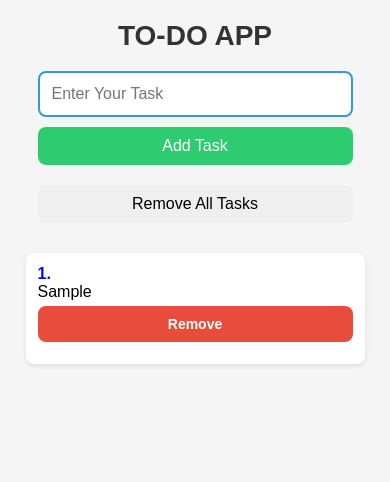
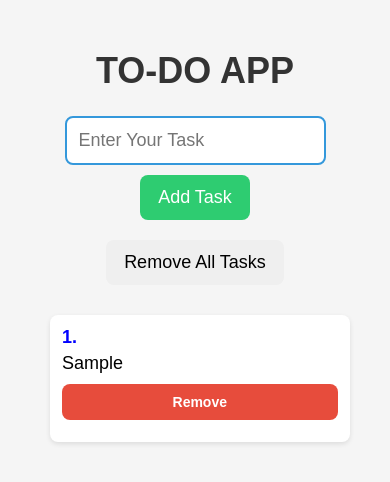
Before and after one commit to tauhidsaif/todo-app, a plain HTML site: page index.html in a window 390 px wide. Both pictures are taken after typing "Sample" into the empty fields and a click on the button "Add Task". Drawn offline with Linux system fonts and the light colour scheme.

Commit message:
Update practice.css

```diff
--- a/practice.css
+++ b/practice.css
@@ -4,12 +4,6 @@ body {
     background-color: #f5f5f5;
     text-align: center;
     margin: 50px;
-}
-
-@media (max-width: 768px) {
-    body {
-        margin: 20px;
-    }
 }
 
 /* Heading */
@@ -152,41 +146,50 @@ li:hover {
     transform: translateX(-50%) translateY(5px);
 }
 
-/* Mobile Responsiveness */
-@media (max-width: 768px) {
-    h1 {
-        font-size: 28px;
+/* Mobile Responsive Fix */
+@media (max-width: 600px) {
+    /* Ensure tasks are properly formatted and wrapped */
+    li {
+        width: 95%; /* Makes sure the task container fits the screen */
+        word-wrap: break-word;
+        overflow-wrap: break-word;
+        white-space: normal;
+        text-align: left;
     }
 
-    #taskInput {
-        width: 90%;
-        font-size: 16px;
+    /* Fix number and text alignment */
+    .task-content {
+        display: flex;
+        flex-direction: column; /* Stacks number and text on smaller screens */
+        align-items: flex-start;
+        gap: 5px;
     }
 
-    button {
-        width: 90%;
-        font-size: 16px;
+    .task-number {
+        font-weight: bold;
+        color: blue;
+    }
+
+    .task-text {
+        word-break: break-word;
+    }
+
+    /* Ensure Remove button is well-positioned */
+    .deleteBtn_div {
+        width: 100%;
+        display: flex;
+        align-items: center;
+        justify-content: center;
+    }
+
+    .delete-btn {
+        width: 100%; /* Makes the button take full width */
+        font-size: 14px;
         padding: 10px;
     }
 
-    li {
-        width: 90%;
-        font-size: 16px;
-    }
-
-    .task-content {
-        flex-direction: column;
-        align-items: flex-start;
-    }
-
-    .delete-btn {
-        width: 100%;
-        text-align: center;
-        margin-top: 5px;
-    }
-
-    #errorMsg {
-        font-size: 14px;
-        padding: 10px 15px;
+    /* Adjust input field */
+    #taskInput {
+        width: 90%; /* Makes input field wider on mobile */
     }
 }
```
